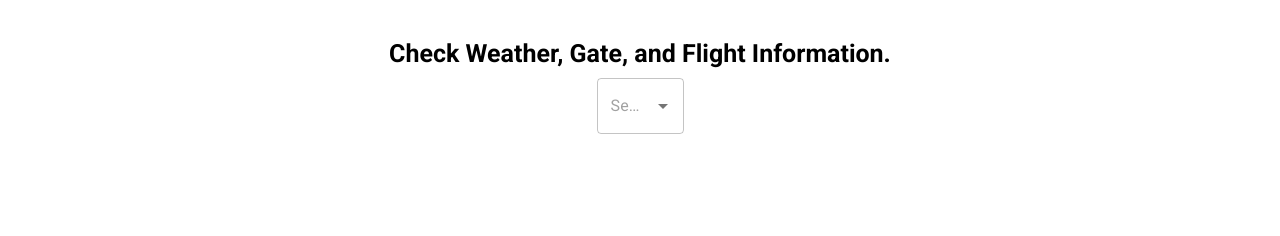
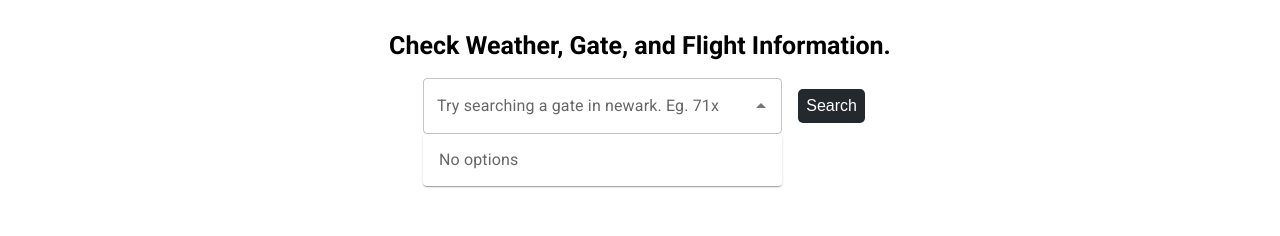
Before and after one commit to ujazishere/cirrostrats-frontend, a React (Vite) app: page / in a window 1280 px wide. Shown: the part 276-512 px from the top of the page. Built offline with nearby package versions, Linux system fonts and the light colour scheme; no server answers.

Commit message:
working search dropdown

```diff
--- a/src/components/Input/Index.jsx
+++ b/src/components/Input/Index.jsx
@@ -3,21 +3,20 @@ import React, { useRef } from "react";
 import SearchInput from "./components/SearchInput";
 import useSearch from "./hooks/useSearch";
 import useAutocomplete from "./hooks/useAutocomplete";
+import useInputHandlers from "./hooks/useInputHandlers";
 import { useNavigate } from "react-router-dom";
-export default function Input({ userEmail, isLoggedIn }) {
+export default function Input({ userEmail, isLoggedIn,}) {
   const navigate = useNavigate();
   // const inputRef = useRef(null);
 
   // Centralized search logic
-  const { searchTerm, setSearchTerm, suggestions, loading } = useSearch(userEmail, isLoggedIn);
+  const { searchTerm, suggestions, loading } = useSearch(userEmail, isLoggedIn, );
+  // console.log('search', searchTerm, suggestions, loading);
 
   // Autocomplete UI behavior
-  const autocompleteProps = useAutocomplete(suggestions, searchTerm, setSearchTerm, navigate);
-
-  const handleSubmit = (e) => {
-    e.preventDefault();
-    // Handle form submission
-  };
+  const autocompleteProps = useAutocomplete(suggestions, searchTerm, navigate);
+  const { handleSubmit } = useInputHandlers(searchTerm);
+  // console.log('',handleSubmit);
 
   return (
     <div className="searchbar-container relative">
@@ -30,6 +29,9 @@ export default function Input({ userEmail, isLoggedIn }) {
           loading={loading}
           autocompleteProps={autocompleteProps}
         />
+        <button className="home__search" type="submit">
+          Search
+        </button>
       </form>
     </div>
   );
--- a/src/components/Input/components/SearchInput.jsx
+++ b/src/components/Input/components/SearchInput.jsx
@@ -17,24 +17,49 @@ export default function SearchInput({
   loading,
   autocompleteProps
 }) {
+  const [inputValue, setInputValue] = useState("");
+  const [selectedValue, setSelectedValue] = useState(null);
   // const { searchSuggestions, isFetched, isLoading } = useFetchData(userEmail);
   // const { filteredSuggestions} = useFetchSuggestions(debouncedInputValue, searchSuggestions, userEmail, isLoggedIn);
   const {
     open,
+    setOpen,
     selectedOption,
     handleOptionSelect,
-    handleInputChange,
+    // handleInputChange,
     handleFocus,
     handleBlur
   } = autocompleteProps;
 
   return (
     <Autocomplete
+          open={true}     // Controls whether the Autocomplete dropdown is open or closed
+          options={suggestions} // list of filtered dropdown items
+          value={selectedValue}
+          inputValue={inputValue}       // The current text input value in the Autocomplete
+          onChange={(event, newValue) => {
+            // This function is called when the user selects a value from the dropdown
+            setSelectedValue(newValue);
+            if (newValue) {
+              setInputValue(newValue.label);
+              // trackSearch(inputValue, newValue.label);
+              // navigate("/details", { state: { searchValue: newValue } });
+            }
+            setIsExpanded(false);
+          }}
+          onInputChange={(event, newInputValue) => {
+            // This function is called whenever the input text changes
+            setInputValue(newInputValue);
+            if (!newInputValue) {
+              setSelectedValue(null);
+            }
+            setIsExpanded(true);
+          }}
       // open={true}     // controls whether the autocomplete dropdown is open or closed
       // options={filteredsuggestions} // list of filtered dropdown items
       // value={selectedsuggestion}
       // inputvalue={searchvalue}       // the current text input value in the autocomplete
-      // oninputchange={(event, newsearchvalue) => {
+      // onInputChange={(event, newsearchvalue) => {
       //   // this function is called whenever the input text changes
       //   setsearchvalue(newsearchvalue);
       //   if (!newsearchvalue) {
@@ -53,18 +78,35 @@ export default function SearchInput({
       //   }
       //   setIsSuggestionsListVisible(false);
       // }}
-      open={open}
-      // loading={filteredSuggestions}
-      options={suggestions}
-      value={selectedOption}
-      inputValue={searchTerm}
-      onInputChange={handleInputChange}
-      onChange={(event, newValue) => handleOptionSelect(newValue)}
+
+
+
+      // open={open}
+      // // loading={filteredSuggestions}
+      // options={suggestions}
+      // value={selectedOption}
+      // inputValue={searchTerm}
+      // onInputChange={(event, newsearchvalue) => {
+      //   console.log("new search value:", newsearchvalue);
+      //   // this function is called whenever the input text changes
+      //   // setsearchvalue(newsearchvalue);
+      //   // if (!newsearchvalue) {
+      //   //   setselectedsuggestion(null);
+      //   // }
+      //   // setissuggestionslistvisible(true);
+      // }}
+      // // onInputChange={handleInputChange}
+      // onChange={(event, newValue) => handleOptionSelect(newValue)}
+
+
+
       groupBy={(option) => option.type}
+      className="home__input"
       getOptionLabel={(option) => option.label || ""}
       renderInput={(params) => (
         <TextField
           {...params}
+          label="Try searching a gate in newark. Eg. 71x"
           placeholder="Search airports, flights, or gates..."
           onFocus={handleFocus}
           onBlur={handleBlur}
--- a/src/components/Input/hooks/useAutocomplete.js
+++ b/src/components/Input/hooks/useAutocomplete.js
@@ -1,6 +1,6 @@
 // hooks/useAutocomplete.js
 import { useState } from "react";
-
+import useInputHandlers from "./useInputHandlers";
 export default function useAutocomplete(suggestions, searchTerm, setSearchTerm, navigate) {
   const [open, setOpen] = useState(false);
   const [selectedOption, setSelectedOption] = useState(null);
@@ -22,10 +22,7 @@ export default function useAutocomplete(suggestions, searchTerm, setSearchTerm,
     }
   };
 
-  const handleInputChange = (event, newValue) => {
-    setSearchTerm(newValue);
-    setOpen(newValue.length > 0);
-  };
+  // const handleInputChange = (event) => useInputHandlers.handleInputChange(event, searchTerm, suggestions, setSearchTerm, navigate);
 
   const handleFocus = () => {
     setOpen(searchTerm.length > 0);
@@ -41,7 +38,7 @@ export default function useAutocomplete(suggestions, searchTerm, setSearchTerm,
     setOpen,
     selectedOption,
     handleOptionSelect,
-    handleInputChange,
+    // handleInputChange,
     handleFocus,
     handleBlur
   };
--- a/src/components/Input/hooks/useInputHandlers.js
+++ b/src/components/Input/hooks/useInputHandlers.js
@@ -1,14 +1,28 @@
 import React, { useState, useEffect } from "react";
+import { useNavigate } from "react-router-dom";
 
 // hooks/useInputHandlers.js
-const useInputHandlers = (trackSearch) => {
+const useInputHandlers = (searchTerm) => {
+  const navigate = useNavigate();
+  const [inputValue, setInputValue] = useState(searchTerm);
+  const [selectedValue, setSelectedValue] = useState(null);
 
+  const handleInputChange = (event) => {
+    setSelectedValue(newValue);
+    if (newValue) {
+      setInputValue(newValue.label);
+      trackSearch(inputValue, newValue.label);
+      navigate("/details", { state: { searchValue: newValue } });
+    }
+    setIsExpanded(false);
+
+  }
   // Other handlers...
   const handleSubmit = (e) => {
     if (e) e.preventDefault();
+    print('searchValue', searchTerm);
     const searchValue = selectedValue || { value: inputValue, label: inputValue };
-    print('searchValue', searchValue);
-    trackSearch(inputValue, searchValue.label);
+    // trackSearch(inputValue, searchValue.label);
     navigate("/details", { state: { searchValue } });
   };
 
@@ -87,11 +101,12 @@ const useInputHandlers = (trackSearch) => {
     }
   };
 
-  return { handleSubmit,
-           handleSuggestionClick,
-           handleFocus,
-           handleBlur,
-           handleKeyDown
+  return {handleSubmit,
+          handleInputChange,
+          handleSuggestionClick,
+          handleFocus,
+          handleBlur,
+          handleKeyDown,
   };
 };
 
--- a/src/components/Input/hooks/useSearch.js
+++ b/src/components/Input/hooks/useSearch.js
@@ -4,33 +4,59 @@ import searchService from "../api/searchservice";
 import useFetchSuggestions from "./useFetchSuggestions";
 
 export default function useSearch(userEmail, isLoggedIn) {
-  const [searchTerm, setSearchTerm] = useState("");
-  const debouncedSearchTerm = useDebounce(searchTerm, 300);
-  const [suggestions, setSuggestions] = useState([]);
-  const [loading, setLoading] = useState(false);
+    const [searchTerm, setSearchTerm] = useState("");
+    const debouncedSearchTerm = useDebounce(searchTerm, 300);
+
+    const [suggestions, setSuggestions] = useState([]);
+    const [loading, setLoading] = useState(false);
+
+//   Fetch most searched
+  useEffect(() => {
+    const fetchMostSearched = async () => {
+      // console.log("Fetching suggestions for:", debouncedSearchTerm);
+      const searchSuggestions = await searchService.fetchMostSearched(userEmail);
+      // console.log("fetchMostSearched",searchSuggestions);
+      const formattedSuggestions = Object.keys(searchSuggestions).map(key => ({
+        id: key,
+        label: key,
+        type: searchSuggestions[key].id ? 'Airport' : 'Terminal/Gate', // Optional
+        count: searchSuggestions[key].count, // Optional
+        fuzzyFind: searchSuggestions[key].fuzzyFind // Optional (if available)
+      }));
+      // console.log('formattedSuggestions',formattedSuggestions);
+
+    //   console.log('fetchMostSearched',searchSuggestions);
+        setSuggestions(formattedSuggestions);
+    };
+
+    fetchMostSearched();
+  }, [userEmail]);
+
   // Fetch all search data in one place
   useEffect(() => {
     // if debouncedSearchTerm is empty or less than 3 characters, return early to avoid unnecessary API calls.
     if (!debouncedSearchTerm || debouncedSearchTerm.length < 3) return;
     setLoading(true);
-
+    console.log("Fetching suggestions for:", debouncedSearchTerm);
     // Combine all your data fetching here
     const fetchAllData = async () => {
       console.log("Fetching suggestions for:", debouncedSearchTerm);
       try {
         // You can split these into separate API calls if needed
-        const {searchSuggestions} = await searchService.fetchMostSearched(
-          userEmail,
-        );
+        // const {searchSuggestions} = await searchService.fetchMostSearched(
+        //   userEmail,
+        // );
+        console.log("Fetching suggestions for:", debouncedSearchTerm);
 
         // Format all suggestions consistently
-        const formattedSuggestions = [
-          ...airports.map(a => ({ id: `airport-${a.id}`, label: a.name, type: 'Airport' })),
-          ...flights.map(f => ({ id: `flight-${f.id}`, label: f.number, type: 'Flight' })),
-          ...gates.map(g => ({ id: `gate-${g.id}`, label: g.name, type: 'Gate' }))
-        ];
+        // const formattedSuggestions = [
+        //   ...airports.map(a => ({ id: `airport-${a.id}`, label: a.name, type: 'Airport' })),
+        //   ...flights.map(f => ({ id: `flight-${f.id}`, label: f.number, type: 'Flight' })),
+        //   ...gates.map(g => ({ id: `gate-${g.id}`, label: g.name, type: 'Gate' }))
+        // ];
 
-        setSuggestions(formattedSuggestions);
+        // setSuggestions(formattedSuggestions);
+        // setSuggestions(searchSuggestions);
       } catch (error) {
         console.error("Error fetching suggestions:", error);
       } finally {
@@ -40,10 +66,10 @@ export default function useSearch(userEmail, isLoggedIn) {
 
     fetchAllData();
   }, [debouncedSearchTerm, userEmail, isLoggedIn]);
-
+//   console.log("Suggestions:", suggestions);
   return {
     searchTerm,
-    setSearchTerm,
+    // setSearchTerm,
     suggestions,
     loading
   };
--- a/src/pages/Home.jsx
+++ b/src/pages/Home.jsx
@@ -24,15 +24,6 @@ const Home = () => {
     }
   }, []);
 
-  useEffect(() => {
-    const fetchAllData = async () => {
-      // console.log("Fetching suggestions for:", debouncedSearchTerm);
-        const {searchSuggestions} = await searchService.fetchMostSearched(userEmail);
-        setSuggestions(searchSuggestions);
-    };
-
-    fetchAllData();
-  }, [userEmail]);
 
   const googleLogin = useGoogleLogin({
     scope: "openid profile email",
```
